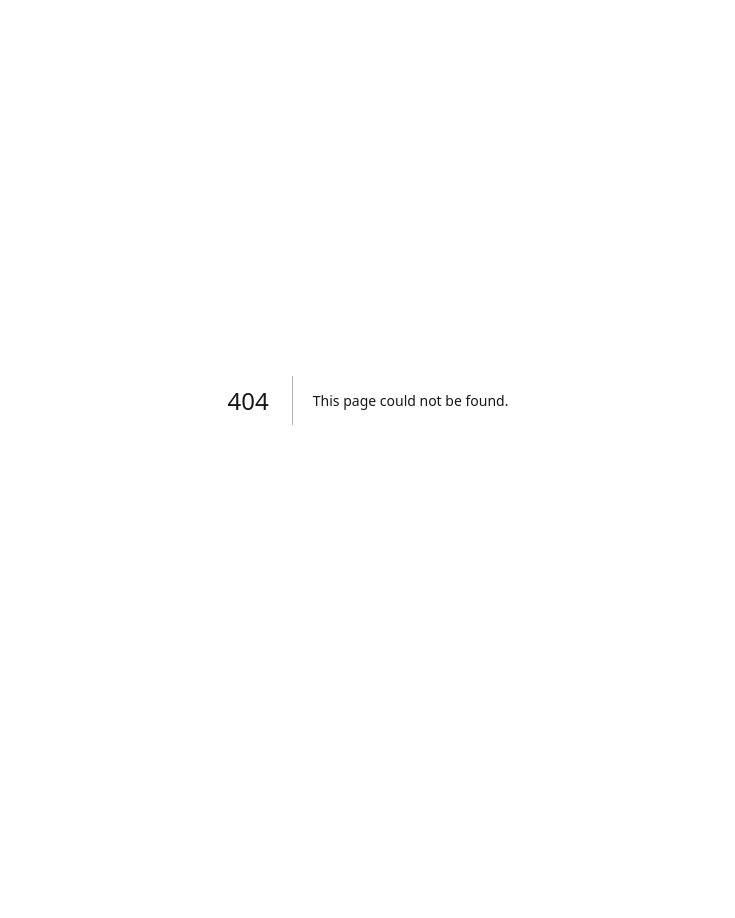
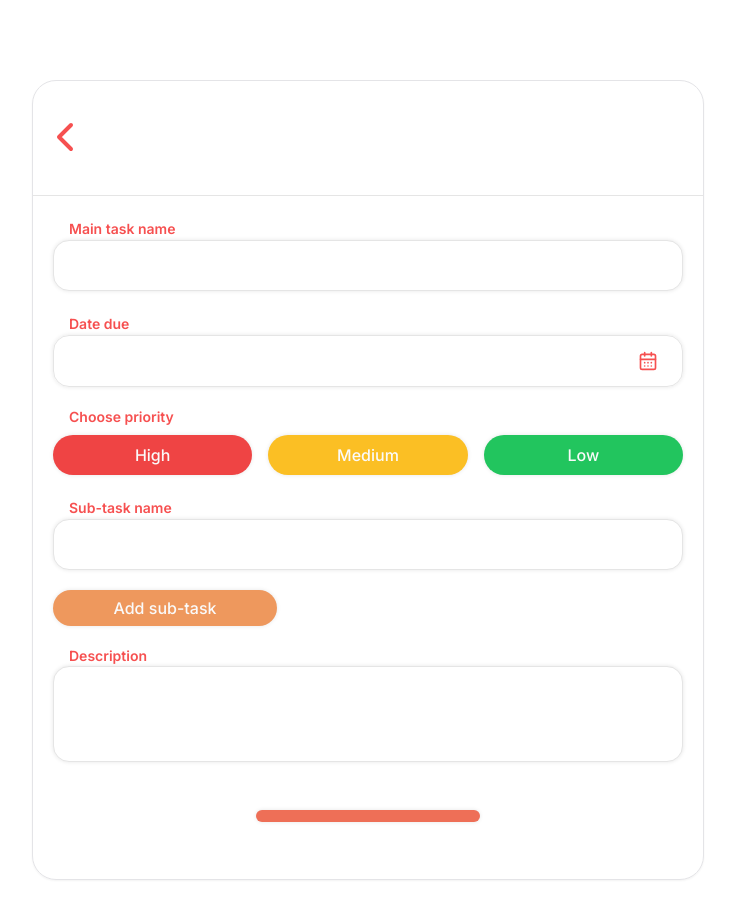
Before and after one commit to tascintra/supertask, a Next.js app: page /task/1 in a window 1280 px wide. Before the commit this address had no page. Shown: the top 918 px of the page, without its empty margins (272-1007 px from the left). Before the commit the page ends 800 px from the top, so only its background shows below. Built offline with nearby package versions, Linux system fonts and the light colour scheme.

Commit message:
feat(taskform): page ui and structure created

```diff
--- /dev/null
+++ b/src/app/task/[action]/page.tsx
@@ -0,0 +1,144 @@
+'use client'
+import Link from 'next/link'
+import { useRef } from 'react'
+import { useFieldArray, useForm } from 'react-hook-form'
+import { ChevronLeft, X } from 'lucide-react'
+import { PageProps, Tasks } from '@/types'
+import { Button } from '@/components/Atoms'
+import { Input, Radio, Textarea } from '@/components/Molecules'
+
+export default function Page({ params }: PageProps) {
+  const subTaskName = useRef<HTMLInputElement>(null)
+  const subTaskCompleted = useRef<HTMLInputElement>(null)
+  const { register, control, handleSubmit } = useForm<Tasks>()
+  const { fields, append, update, remove } = useFieldArray({
+    control,
+    name: 'subTasks',
+  })
+
+  const formSubmit = (data: Tasks) => {
+    console.log(data)
+  }
+
+  const handleSubTasks = () => {
+    subTaskName.current?.value &&
+      append({
+        id: Date.now().toString(),
+        title: subTaskName.current.value,
+        isCompleted: false,
+      })
+    subTaskName.current && (subTaskName.current.value = '')
+    subTaskName.current?.focus()
+  }
+
+  return (
+    <main className="mx-auto flex min-h-screen w-full max-w-2xl flex-col gap-5 divide-y divide-neutral-200 rounded-3xl border-zinc-200 py-8 dark:divide-dark-300 sm:my-20 sm:border sm:shadow-sm">
+      <header className="px-5">
+        <Link href="/" className="inline-block">
+          <ChevronLeft
+            size={48}
+            className="-ml-3 rounded-lg stroke-primary-900 hover:bg-neutral-400/20"
+          />
+        </Link>
+        <h3 className="mt-2 text-center text-3xl font-semibold">
+          {params.action === 'create' && 'Create new task'}
+          {params.action === 'edit' && 'Edit task'}
+        </h3>
+      </header>
+      <section className="h-full px-5">
+        <form
+          onSubmit={handleSubmit(formSubmit)}
+          className="mt-5 flex flex-col gap-5"
+        >
+          <Input
+            {...register('title')}
+            inputLabel="Main task name"
+            type="text"
+            name="title"
+          />
+          <Input {...register('dueDate')} inputLabel="Date due" type="date" />
+
+          <fieldset className="flex gap-4">
+            <legend className="mb-2 pl-4 text-sm font-semibold text-primary-900">
+              Choose priority
+            </legend>
+            <Radio
+              {...register('priority')}
+              radioLabel="High"
+              value="high"
+              color="critical"
+            />
+            <Radio
+              {...register('priority')}
+              radioLabel="Medium"
+              value="medium"
+              color="attention"
+            />
+            <Radio
+              {...register('priority')}
+              radioLabel="Low"
+              value="low"
+              color="success"
+            />
+          </fieldset>
+
+          <Input
+            ref={subTaskName}
+            inputLabel="Sub-task name"
+            type="text"
+            name="subtasks"
+          />
+          <Button
+            onClick={handleSubTasks}
+            type="button"
+            color="secondary"
+            className="max-w-[224px]"
+          >
+            Add sub-task
+          </Button>
+
+          {fields.length > 0 && (
+            <ul className="divide-y divide-neutral-200 overflow-hidden rounded-2xl border border-neutral-200 shadow-component dark:divide-dark-400 dark:border-dark-400 dark:bg-dark-700">
+              {fields.map((f, index) => (
+                <li
+                  key={f.id}
+                  className="flex w-full gap-1 px-4 py-2 hover:bg-neutral-100 dark:shadow-neutral-900 dark:hover:bg-dark-500"
+                >
+                  <input
+                    type="checkbox"
+                    checked={f.isCompleted}
+                    name={f.title}
+                    id={f.title}
+                    ref={subTaskCompleted}
+                    onChange={({ target }) => {
+                      update(index, { ...f, isCompleted: target.checked })
+                    }}
+                  />
+                  <label htmlFor={f.title}>{f.title}</label>
+                  <button
+                    onClick={() => remove(index)}
+                    type="button"
+                    className="ml-auto p-1 text-xs font-semibold leading-none text-red-500"
+                  >
+                    x
+                  </button>
+                </li>
+              ))}
+            </ul>
+          )}
+
+          <Textarea {...register('description')} textareaLabel="Description" />
+
+          <Button
+            type="submit"
+            color="confirm"
+            className="mx-auto mt-7 max-w-[224px]"
+          >
+            {params.action === 'create' && 'Add task'}
+            {params.action === 'edit' && 'Edit task'}
+          </Button>
+        </form>
+      </section>
+    </main>
+  )
+}
```
